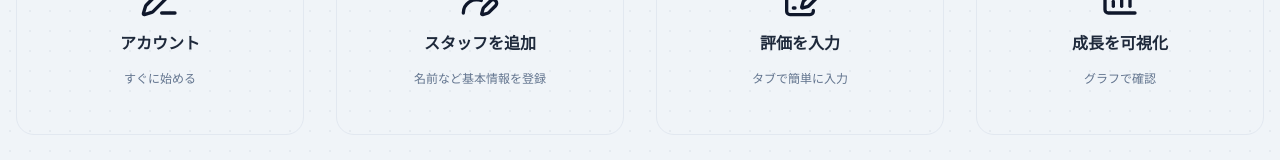
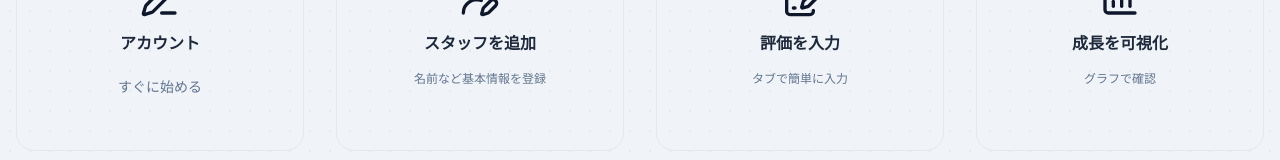
Before and after one commit to takeshi0518/growth-finder, a Next.js app: page / in a window 1280 px wide. Shown: the part 3219-3379 px from the top of the page. Built offline with nearby package versions, Linux system fonts and the light colour scheme.

Commit message:
feat: Usageセクションの１つ目をボタンに変更

```diff
--- a/src/components/landing/usage.tsx
+++ b/src/components/landing/usage.tsx
@@ -2,13 +2,19 @@ import { Icons } from '../icon/icons';
 import { LucideIcon } from 'lucide-react';
 import SectionTitle from './section-title';
 import Container from './container';
+import { Button } from '../ui/button';
+import Link from 'next/link';
 
 const usageList = [
   {
     index: '1',
     icon: Icons.Edit3,
     title: 'アカウント',
-    description: 'すぐに始める',
+    description: (
+      <Button size="sm" asChild variant="ghost">
+        <Link href="/signup">すぐに始める</Link>
+      </Button>
+    ),
   },
   {
     index: '2',
@@ -34,7 +40,7 @@ type UsageItemProps = {
   index: string;
   icon: LucideIcon;
   title: string;
-  description: string;
+  description: React.ReactNode;
 };
 
 function UsageItem({ index, icon: Icon, title, description }: UsageItemProps) {
@@ -44,7 +50,7 @@ function UsageItem({ index, icon: Icon, title, description }: UsageItemProps) {
       <div className="text-center mt-3">
         <Icon className="w-8 md:w-10 h-8 md:h-10 mx-auto text-primary" />
         <p className="mt-3 text-base font-semibold">{title}</p>
-        <p className="mt-4 text-xs text-muted-foreground">{description}</p>
+        <div className="mt-4 text-xs text-muted-foreground">{description}</div>
       </div>
     </div>
   );
```
